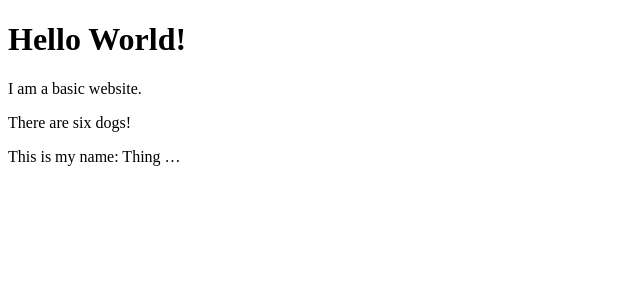
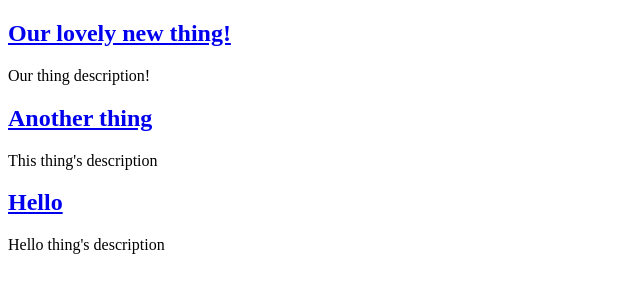
Before and after one commit to alitsiya/hellowebapp, a Django app: page / in a window 1280 px wide. Shown: the part 134-434 px from the top of the page, without its empty margins (0-640 px from the left). Run offline with Django 3.2, Linux system fonts and the light colour scheme; data comes from the database, SQL or seed files in the repository.

Commit message:
Links to things

```diff
--- a/collection/templates/index.html
+++ b/collection/templates/index.html
@@ -1,10 +1,8 @@
 {% extends 'layouts/base.html' %}
-{% load humanize %}
 {% block title %}Homepage - {{ block.super }}{% endblock %}
 {% block content %}
-    <h1>Hello World!</h1>
-    <p>I am a basic website.</p>
-    <!-- here’s the variable we are passing in -->
-    <p>There are {{ number|apnumber }} dogs!</p>
-    <p>This is my name: {{ thing|truncatewords:1 }}</p>
+{% for thing in things %}
+    <h2><a href="{% url 'thing_detail' slug=thing.slug %}">{{ thing.name }}</a></h2>
+    <p>{{ thing.description }}</p>
+    {% endfor %}
 {% endblock %}
--- a/collection/templates/layouts/base.html
+++ b/collection/templates/layouts/base.html
@@ -16,7 +16,7 @@
                 <li><a href="{% url 'contact' %}">Contact</a></li>
             </ul>
         </nav>
-</header>
+    </header>
     {% block content %}{% endblock %}
     {% block footer %}{% endblock %}
 </body>
--- a/collection/views.py
+++ b/collection/views.py
@@ -1,9 +1,15 @@
 from django.shortcuts import render
+from collection.models import Thing
 
 # Create your views here.
 def index(request):
-    # defining the variable
-    number = 6
-    thing = "Thing name"
-    return render(request, 'index.html', { 'number': number, 'thing': thing,
+    things = Thing.objects.all()
+    return render(request, 'index.html', { 'things': things,
 })
+
+def thing_detail(request, slug):
+   #grab the object
+   thing = Thing.objects.get(slug=slug)
+   #and pass to the template
+   return render(request, 'things/thing_detail.html', {'thing': thing,
+   })
--- a/hellowebapp/urls.py
+++ b/hellowebapp/urls.py
@@ -9,5 +9,6 @@ urlpatterns = patterns('',
     url(r'^contact/$',
         TemplateView.as_view(template_name='contact.html'),
         name='contact'),
+    url(r'^things/(?P<slug>[-\w]+)/$', 'collection.views.thing_detail', name='thing_detail'),
     url(r'^admin/', include(admin.site.urls)),
 )
```
Also changed, not shown: collection/templates/things/thing_detail.html (added, +7 -0 lines), 2 other files.
